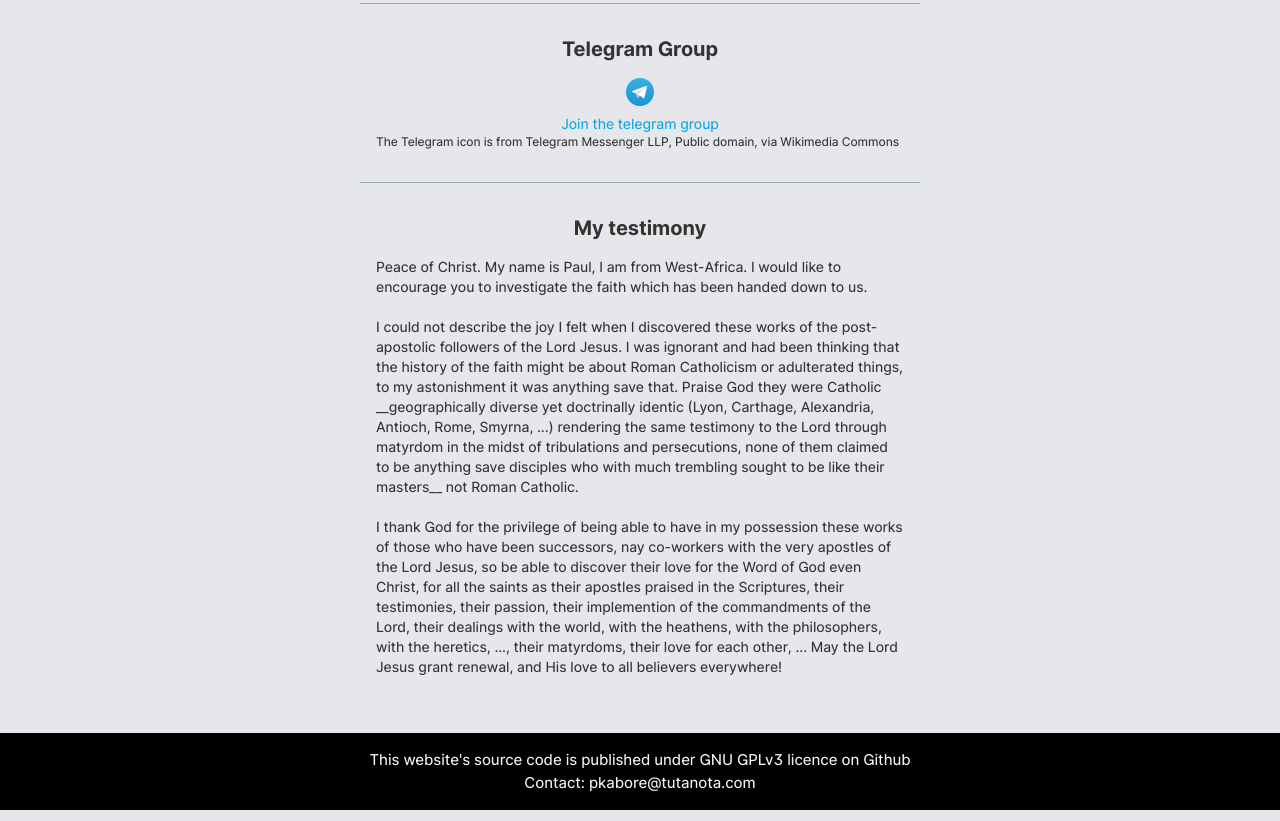
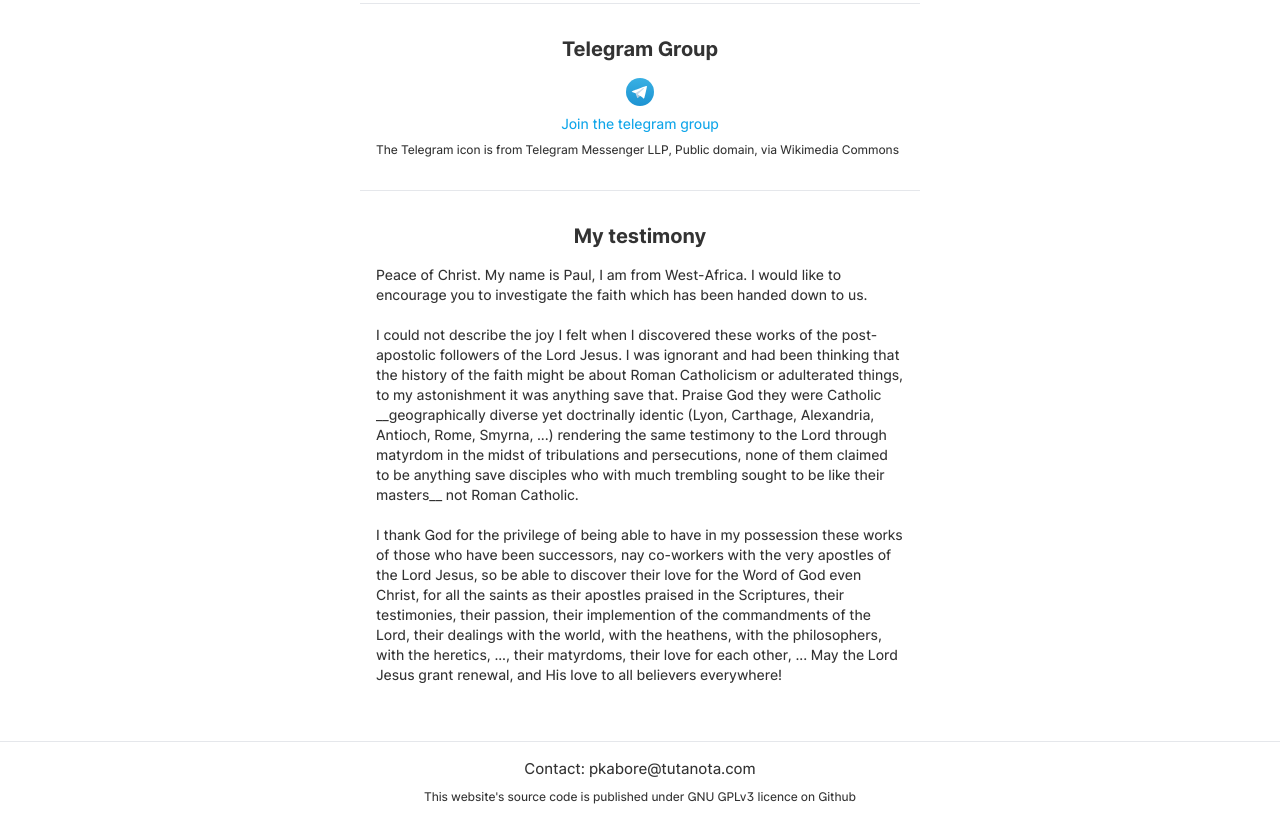
Before and after one commit to pkabore/pnew, a website: page index.html in a window 1280 px wide. Shown: the part 396-1217 px from the top of the page. Drawn offline with Linux system fonts and the light colour scheme.

Commit message:
decrease footer text size remove bg colors

```diff
--- a/index.html
+++ b/index.html
@@ -12,7 +12,7 @@
         <title>Home | Pre-Nicene Ekklesia Writings</title>
         <link rel="stylesheet" href="style.css" />
     </head>
-    <body class="min-h-screen overflow-x-hidden bg-gray-200 antialiased">
+    <body class="min-h-screen overflow-x-hidden antialiased">
         <main class="mx-auto max-w-xl space-y-4 py-10 px-2 text-sm">
             <h1
                 class="font-extra-bold pb-4 text-center text-3xl tracking-wide md:text-4xl lg:text-6xl"
@@ -20,7 +20,7 @@
                 The Pre-Nicene Ekklesia Writings
             </h1>
             <div
-                class="mx-auto w-full border-t border-slate-400 p-4"
+                class="mx-auto w-full border-t p-4"
                 id="downloads"
             >
                 <h2 class="py-4 text-center font-bold">Downloads</h2>
@@ -59,7 +59,7 @@
                 </p>
             </div>
             <div
-                class="mx-auto w-full border-t border-slate-400 p-4"
+                class="mx-auto w-full border-t p-4"
                 id="telegram-group"
             >
                 <h2 class="py-4 text-center font-bold">Telegram Group</h2>
@@ -108,18 +108,18 @@
                     </svg>
                     <span class="text-sky-500">Join the telegram group</span>
                 </a>
-                <p class="text-xs">
-                    The Telegram icon is from
+                <p class="text-xs mt-2">
+                    The Telegram icon is from Telegram Messenger LLP, Public domain,
                     <a
                         target="_blank"
                         href="https://commons.wikimedia.org/wiki/File:Telegram_logo.svg"
-                        >Telegram Messenger LLP</a
-                    >, Public domain, via Wikimedia Commons
+                        >via Wikimedia Commons</a
+                    >
                 </p>
             </div>
 
             <div
-                class="mx-auto w-full border-t border-slate-400 p-4"
+                class="mx-auto w-full border-t p-4"
                 id="a-testimony"
             >
                 <h2 class="py-4 text-center font-bold">My testimony</h2>
@@ -149,10 +149,10 @@
                 </p>
             </div>
         </main>
-        <footer class="bg-black text-gray-100">
+        <footer class="border-t">
             <div class="p-4 text-center">
-                <p><a target="_blank" href="https://github.com/pkabore/pnew.git">This website's source code is published under GNU GPLv3 licence on Github</a></p>
                 <p>Contact: pkabore@tutanota.com</p>
+                <p class="mt-2 text-xs"><a target="_blank" href="https://github.com/pkabore/pnew.git">This website's source code is published under GNU GPLv3 licence on Github</a></p>
             </div>
         </footer>
     </body>
```
Also changed, not shown: style.css.
